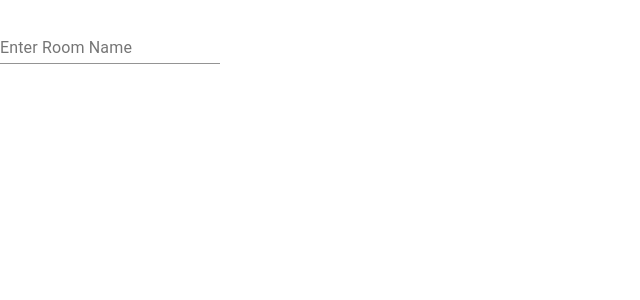
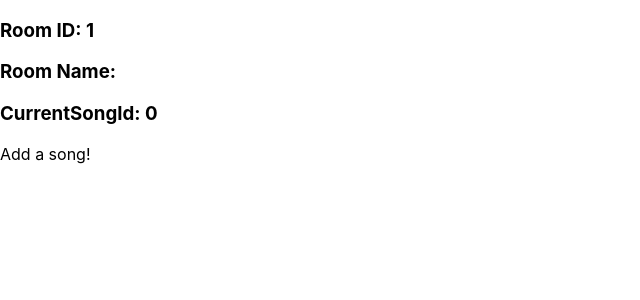
Before and after one commit to jasontan056/jukebox, a React (Create React App) app: page /player/1 in a window 1280 px wide. Shown: the top 300 px of the page, without its empty margins (0-640 px from the left). Built offline with nearby package versions, Linux system fonts and the light colour scheme; no server answers.

Commit message:
Added a basic Player component that plays youtube videos

```diff
--- a/src/App.js
+++ b/src/App.js
@@ -5,31 +5,23 @@ import SearchComponent from './SearchComponent';
 import PlayList from './Playlist';
 import CreateRoom from './CreateRoom';
 import Client from './Client';
+import Player from './Player';
+
 import {
   BrowserRouter as Router,
   Switch,
   Route,
 } from "react-router-dom";
 
-function App() {
-  const youtubePlayerOpts = {
-    height: '390',
-    width: '640',
-    playerVars: { // https://developers.google.com/youtube/player_parameters
-      autoplay: 1
-    }
-  };
-
-  /*
-        <YouTube
-          videoId="2g811Eo7K8U"
-          opts={youtubePlayerOpts}
-        />*/
+export default function App() {
   return (
     <Router>
       <Switch>
         <Route path="/client/:roomId">
           <Client />
+        </Route>
+        <Route path="/player/:roomId">
+          <Player/>
         </Route>
         <Route path="/">
           <CreateRoom />
@@ -38,5 +30,3 @@ function App() {
     </Router>
   );
 }
-
-export default App;
--- /dev/null
+++ b/src/Player.js
@@ -0,0 +1,62 @@
+import React, { useState, useEffect } from 'react';
+import YouTube from 'react-youtube';
+import { useParams } from "react-router-dom";
+import { onSongAdded, joinRoom, onRoomInfo } from './Socket';
+import { List } from 'immutable';
+
+export default function Player() {
+    const { roomId } = useParams();
+    const youtubePlayerOpts = {
+        height: '390',
+        width: '640',
+        playerVars: { // https://developers.google.com/youtube/player_parameters
+            autoplay: 1
+        }
+    };
+
+    const [roomName, setRoomName] = useState('');
+    const [songs, setSongs] = useState(List());
+    const [currentSongId, setCurrentSongId] = useState(0);
+
+    useEffect(() => {
+        onRoomInfo((roomInfo) => {
+            setRoomName(roomInfo.roomName);
+            setCurrentSongId(roomInfo.currentSongId);
+            setSongs(List(roomInfo.songs));
+        });
+
+        onSongAdded((song) => {
+            setSongs(s => s.push(song));
+        });
+
+        joinRoom(roomId);
+    }, [roomId, setRoomName, setSongs]);
+
+    let videoId = null;
+    if (setCurrentSongId) {
+        const currentSong = songs.filter((song) => song.id === currentSongId)[0];
+        videoId = currentSong ? currentSong.videoId : null;
+    }
+
+    let youtubePlayer;
+    if (videoId) {
+        youtubePlayer = (
+            <YouTube
+                videoId={videoId}
+                opts={youtubePlayerOpts}
+            />
+        );
+    } else {
+        youtubePlayer = (
+            <div>Add a song!</div>
+        )
+    }
+
+    return (
+        <div>
+            <h3>Room ID: {roomId}</h3>
+            <h3>Room Name: {roomName}</h3>
+            <h3>CurrentSongId: {currentSongId}</h3>
+            {youtubePlayer}
+        </div>);
+}
```
